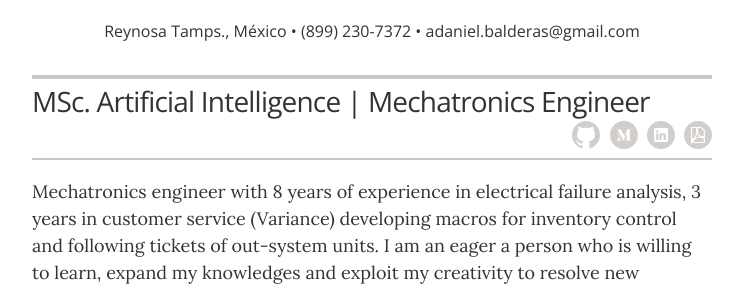
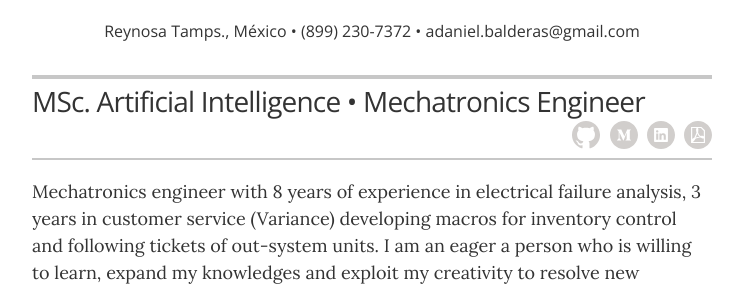
Before and after one commit to baldeadr/baldeadr.github.io, a Jekyll site: the page built from index.html, in a window 1280 px wide and 900 px high. Shown: the part 193-479 px from the top of the window, without its empty margins (268-1011 px from the left). Built offline with Jekyll 4.4.1, drawn with Linux system fonts in a browser that asks for light colours.

```diff
--- a/_config.yml
+++ b/_config.yml
@@ -11,7 +11,7 @@ sass:
 # Resume settings
 resume_avatar:                  "true"
 resume_name:                    "Adrián Balderas"
-resume_title:                   "MSc. Artificial Intelligence | Mechatronics Engineer"
+resume_title:                   "MSc. Artificial Intelligence • Mechatronics Engineer"
 
 # used for the contact button in _layouts/resume.html
 resume_contact_email:           "adaniel.balderas@gmail.com"
```
